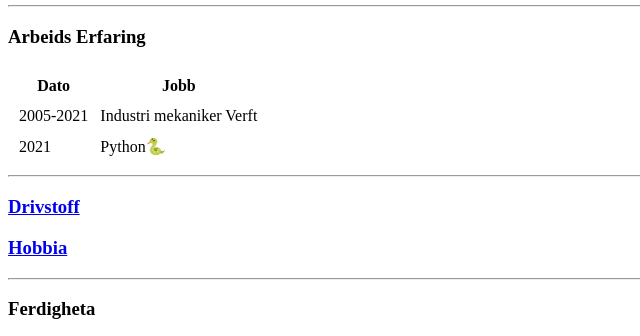
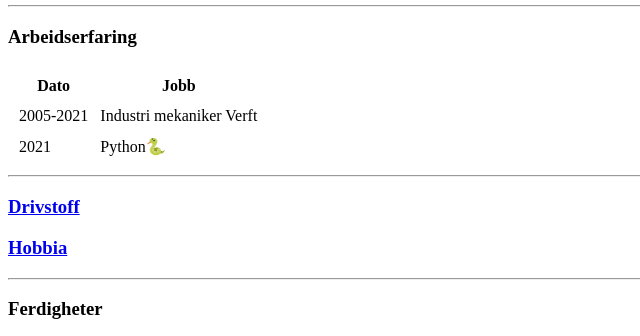
Before and after one commit to Winters244/exercicesite, a plain HTML site: page index.html in a window 1280 px wide. Shown: the part 257-593 px from the top of the page, 0-640 px from the left. Drawn offline with Linux system fonts and the light colour scheme.

Commit message:
Update index.html

```diff
--- a/index.html
+++ b/index.html
@@ -26,7 +26,7 @@
     <hr>
 
 
-    <h3>Arbeids Erfaring</h3>
+    <h3>Arbeidserfaring</h3>
 
     <table cellspacing="10">
       <thead>
@@ -54,7 +54,7 @@
 
   <hr>
 
-  <h3>Ferdigheta</h3>
+  <h3>Ferdigheter</h3>
 
   <table cellspacing="10">
         <tr>
```
